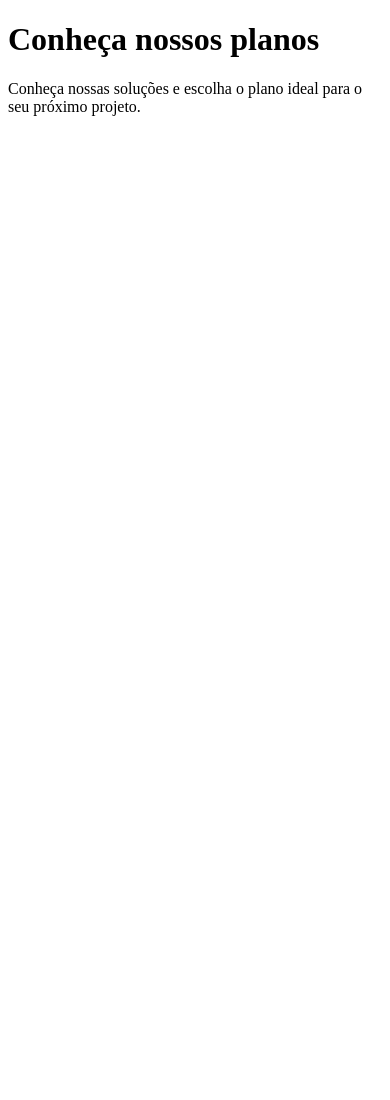
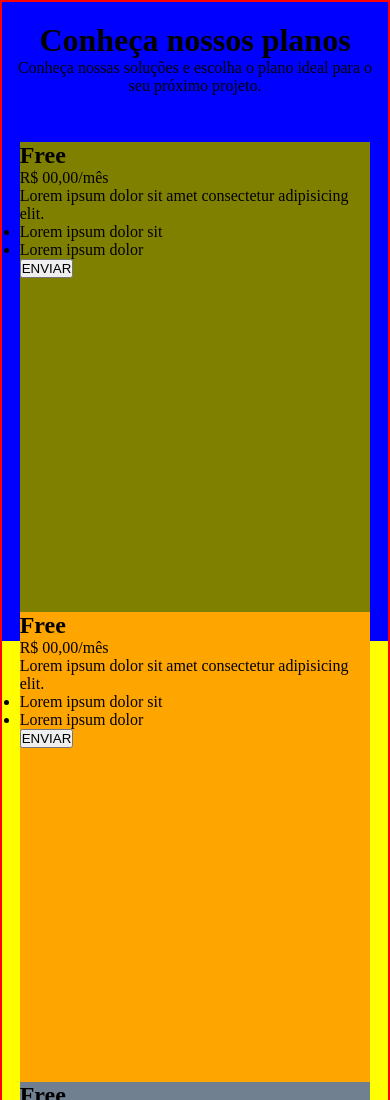
Before and after one commit to RuanGarciA/Desafio9_PricingTable, a plain HTML site: page index.html in a window 390 px wide. Shown: the top 1100 px of the page. Before the commit the page ends 844 px from the top, so only its background shows below. Drawn offline with Linux system fonts and the light colour scheme.

Commit message:
layout responsivo

```diff
--- /dev/null
+++ b/estilo.css
@@ -0,0 +1,53 @@
+*{
+    margin: 0;
+    padding: 0;
+    box-sizing: border-box;
+}
+body{
+   width: 100%;
+   height: 100%;
+
+}
+
+
+
+
+main{
+    border: 2px red solid;
+    background: linear-gradient(to bottom, blue 0, blue 40%, yellow 20%);
+    padding: 5% 3% 0%;
+}
+
+
+
+.text{
+    text-align: center;
+
+}
+.flex{
+
+    display: flex;
+    flex-wrap: wrap;
+    padding: 47px 6px;
+    /* display: flex; */
+    justify-content: space-between;
+}
+
+
+.card{
+    width: 355px;
+    height: 470px;
+
+    background-color: aliceblue;
+
+}
+#card-free{
+    background-color: olive;
+}
+#card-basico{
+    background-color: orange;
+
+}
+#card-profissional{
+    background-color: slategray;
+}
--- a/index.html
+++ b/index.html
@@ -4,24 +4,67 @@
     <meta charset="UTF-8">
     <meta http-equiv="X-UA-Compatible" content="IE=edge">
     <meta name="viewport" content="width=device-width, initial-scale=1.0">
+
+    <link rel="stylesheet" href="estilo.css">
+
+
+
     <title>Pricing Table</title>
 </head>
 <body>
     <header>
-        <h1>Conheça nossos planos</h1>
-        <p>Conheça nossas soluções e escolha o plano ideal para o seu próximo projeto.</p>
+
+
 
     </header>
     <main>
-        <section>
+        <div class="text">
+            <h1>Conheça nossos planos</h1>
+            <p>Conheça nossas soluções e escolha o plano ideal para o seu próximo projeto.</p>
+        </div>
 
-        </section>
-        <section>
 
-        </section>
-        <section>
+        <div class="flex">
 
-        </section>
+
+
+
+            <section class="card" id="card-free">
+                <h2>Free</h2>
+                <div class="price">R$ 00,00/mês</div>
+                <p>Lorem ipsum dolor sit amet consectetur adipisicing elit.</p>
+                <ul>
+                    <li>Lorem ipsum dolor sit</li>
+                    <li>Lorem ipsum dolor</li>
+                </ul>
+                <button>ENVIAR</button>
+            </section>
+            <section class="card" id="card-basico">
+                <h2>Free</h2>
+                <div class="price">R$ 00,00/mês</div>
+                <p>Lorem ipsum dolor sit amet consectetur adipisicing elit.</p>
+                <ul>
+                    <li>Lorem ipsum dolor sit</li>
+                    <li>Lorem ipsum dolor</li>
+                </ul>
+                <button>ENVIAR</button>
+
+            </section>
+
+            <section class="card" id="card-profissional">
+                <h2>Free</h2>
+                <div class="price">R$ 00,00/mês</div>
+                <p>Lorem ipsum dolor sit amet consectetur adipisicing elit.</p>
+                <ul>
+                    <li>Lorem ipsum dolor sit</li>
+                    <li>Lorem ipsum dolor</li>
+                </ul>
+                <button>ENVIAR</button>
+
+            </section>
+
+        </div>
+
 
     </main>
     <footer>
```
